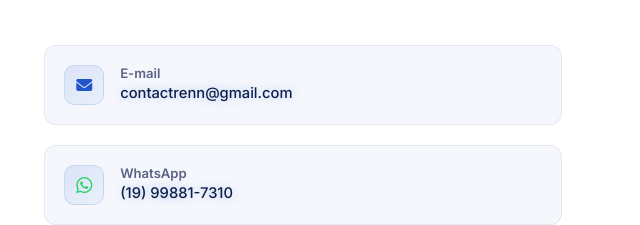
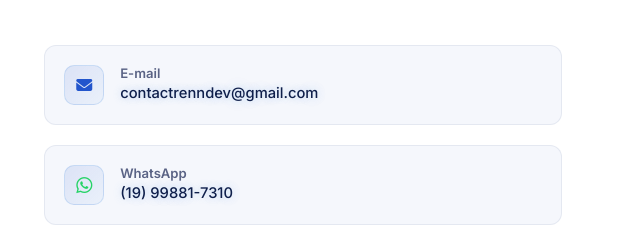
Before and after one commit to nicolettienzo/renn.dev, a plain HTML site: page index.html in a window 1280 px wide. Shown: the part 3955-4180 px from the top of the page, 628-1268 px from the left. Drawn offline with nearby package versions, Linux system fonts and the light colour scheme; animation ran at ten frames a second.

Commit message:
alterat\ion-2

```diff
--- a/index.html
+++ b/index.html
@@ -998,13 +998,13 @@
       </form>
 
       <div class="contact-info reveal">
-        <a href="mailto:contactrenn@gmail.com" class="contact-item">
+        <a href="mailto:contactrenndev@gmail.com" class="contact-item">
           <div class="contact-icon">
             <i class="fa-solid fa-envelope" style="color:var(--blue);font-size:1rem;"></i>
           </div>
           <div>
             <h4>E-mail</h4>
-            <p>contactrenn@gmail.com</p>
+            <p>contactrenndev@gmail.com</p>
           </div>
         </a>
         <a href="https://wa.me/5519998817310" target="_blank" class="contact-item">
```
